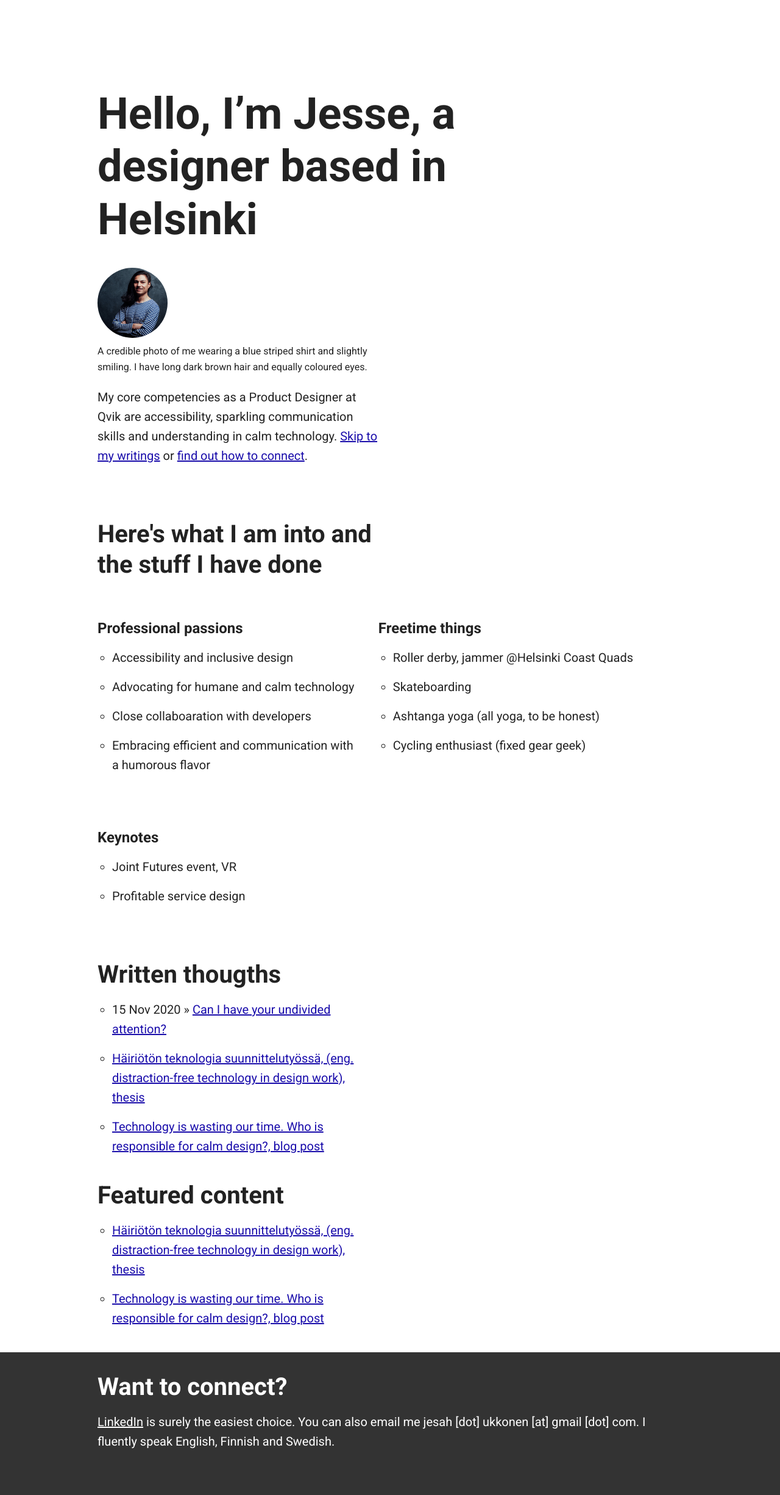
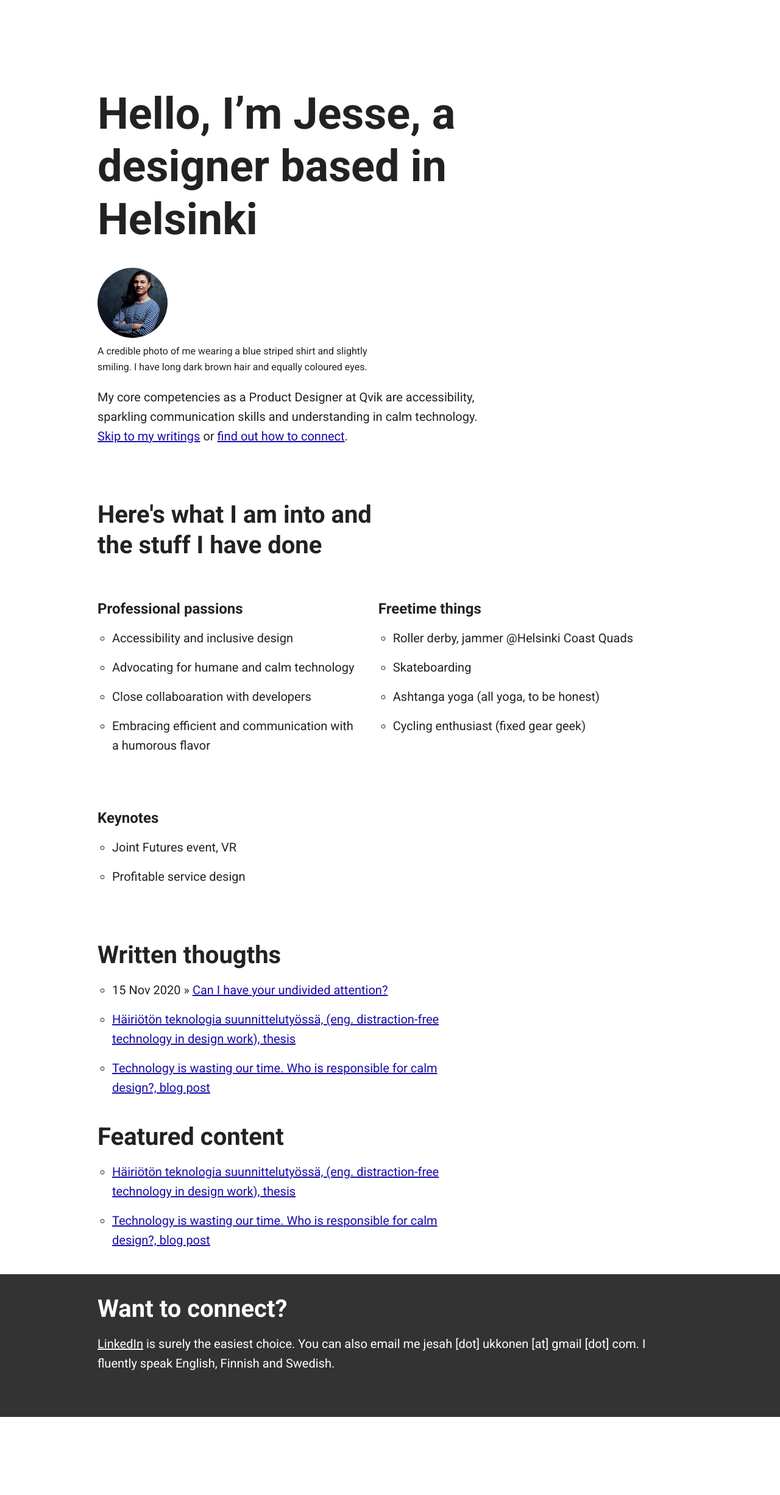
Before and after one commit to jesseu/jesseu.github.io, a Jekyll site: the page built from index.html, in a window 1280 px wide. Shown: the whole page at 61% size. Built offline with Jekyll 4.4.1, drawn with Linux system fonts in a browser that asks for light colours; after the commit the page ends 2323 px from its top, so only the background shows below that.

Commit message:
Update index.html

```diff
--- a/index.html
+++ b/index.html
@@ -15,7 +15,7 @@ title: Jesse Ukkonen
 	</figure>
 
 	<div class="row">
-		<div class="one-half column">
+		<div class="eight columns">
 			<p>My core competencies as a Product Designer at Qvik are accessibility, sparkling communication skills and understanding in calm technology. <a href="#writings">Skip to my writings</a> or <a href="#connect">find out how to connect</a>.</p>
 		</div>
 	</div>
@@ -61,7 +61,7 @@ title: Jesse Ukkonen
 	</div>
 
 	<div class="row">
-		<div class="one-half column" style="margin-top: 5%">
+		<div class="eight columns" style="margin-top: 5%">
         	<h2><a id="writings"></a>Written thougths</h2>
 
         		<ul>
```
